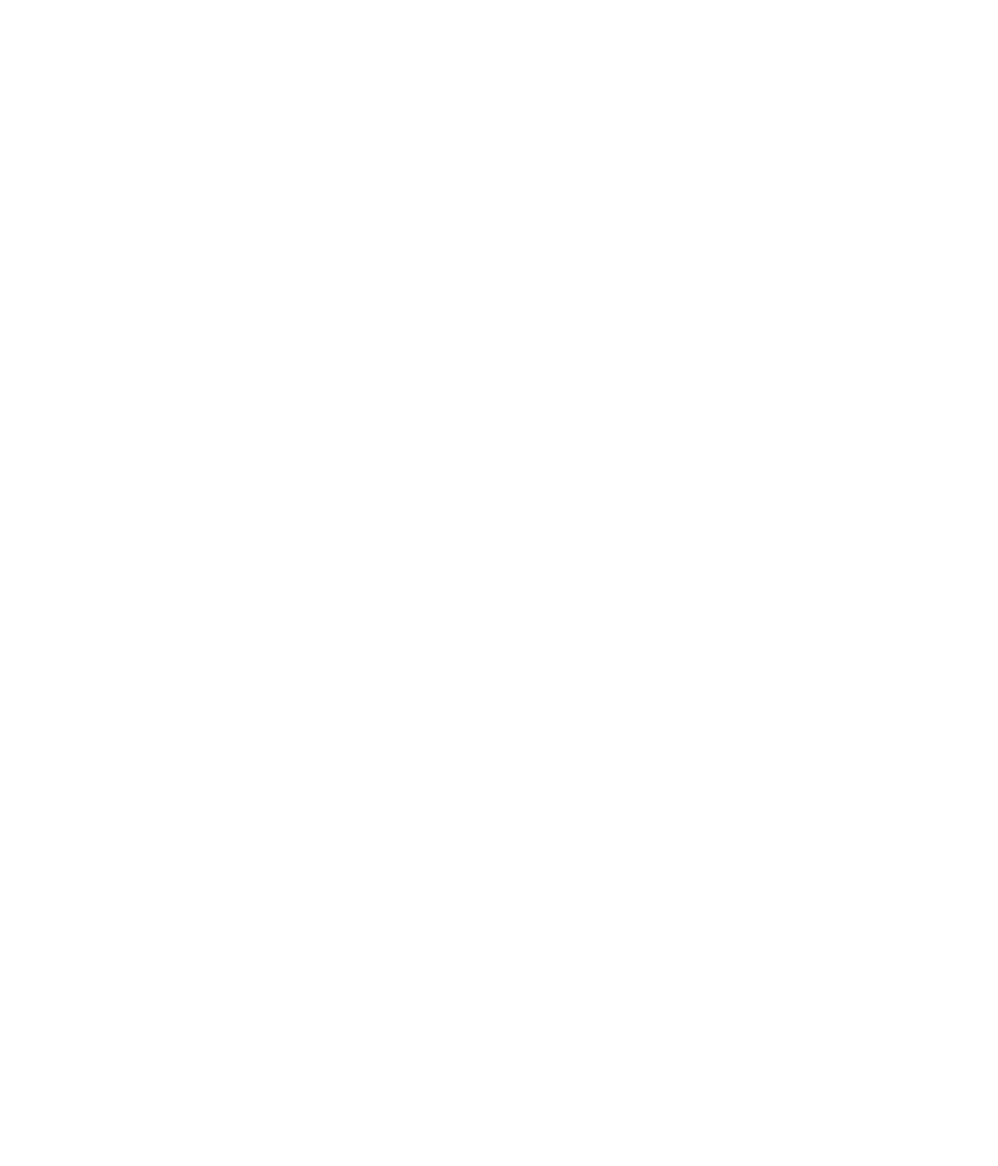
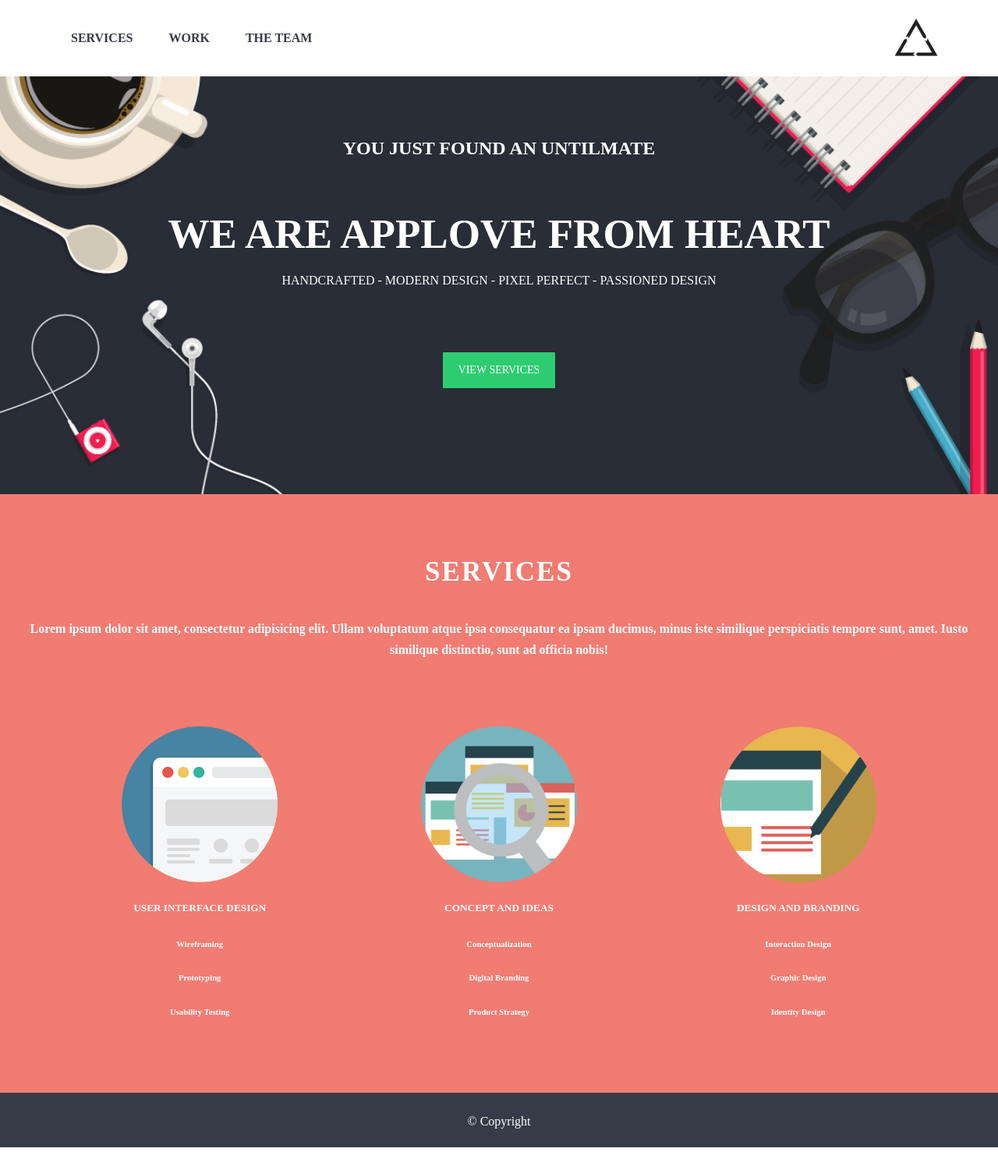
Before and after one commit to milagrosMndoza/Ejercicio_Guiado_ApploveI, a plain HTML site: page index.html in a window 1280 px wide. Shown: the whole page at 78% size. Before the commit the page ends 800 px from the top, so only its background shows below. Drawn offline with Linux system fonts and the light colour scheme; files that its build step writes are made by us from their sources.

Commit message:
Siguiendo las instrucciones del Capitan

```diff
--- a/css/main.css
+++ b/css/main.css
@@ -35,3 +35,85 @@ a {
 a:hover {
   color: #E95853;
 }
+header {
+  position: fixed;
+  background-color: #fff;
+  width: 100%;
+  top: 0;
+}
+
+.menu {
+  padding: 14px 70px;
+  overflow: auto;
+}
+
+.link {
+  font-weight: 700;
+  padding: 21px;
+  display: inline-block;
+}
+
+.logo {
+  float: right;
+}
+
+#home {
+  background-image: url(../images/bg-home.jpg);
+  background-position: center;
+  background-repeat: no-repeat;
+  background-size: cover;
+  height: 554px;
+  /*overflow: hidden;*/
+  text-align: center;
+  margin-top: 80px;
+}
+#home .container {
+  color: #fff;
+  /*padding: 10vh 2em;*/
+  padding: 70px;
+}
+
+.text-home {
+  font-size: 53px;
+}
+.btn-home {
+  /*background: rgb(46, 204, 113);*/
+    background: #2ECC71;
+  color: #fff;
+  padding: 11px 20px;
+  border-radius: 1px;
+  font-weight: 500;
+  text-transform: uppercase;
+  margin-top: 63px;
+  display: inline-block;
+  font-size: 14px;
+  /*transition: .5s all ease;*/
+}
+
+#services {
+  background-color: #f17c72;
+  text-align: center;
+  color: #fff;
+  padding: 70px 7px;
+}
+
+.box-services {
+  display: inline-block;
+  width: 30%;
+  margin-top: 63px;
+  /*padding: 0 2em;*/
+}
+
+.text-services {
+  font-size: 35px;
+  letter-spacing: 2px;
+  /*margin: 42px 0;*/
+}
+
+footer {
+  text-align: center;
+  height: 70px;
+  background-color: #373b47;
+  color: #fff;
+  padding-top: 7px;
+}
--- a/index.html
+++ b/index.html
@@ -3,17 +3,69 @@
 <head>
 	<meta charset="UTF-8">
 	<title>Applove</title>
+	<meta name="viewport" content="width=device-width, initial-scale=1.0">
+	<meta name="description" content="Desarrollo Ejercicio Guiado y Evaluado de la Lección 28: Layout & Grid System">
 	<!-- Importa la fuente del proyecto (Raleway) de Google Fonts (https://fonts.google.com) -->
-
+	<link href="https://fonts.googleapis.com/css?family=Raleway" rel="stylesheet">
 	<!-- Enlaza tu CSS reutilizable aquí (common.css) -->
-
+	<link rel="stylesheet" type="text/css" href="assets/css/common.css">
 	<!-- Enlaza tu CSS del proyecto aquí -->
-
+    <link rel="stylesheet" type="text/css" href="assets/css/main.css">
 </head>
 <body>
 	<!-- Escribe el HTML aquí -->
-
+<!--<div id="top"></div>-->
+<header>
+	<div class="menu container">
+		<a href="#services" class="text-uppercase link">Services</a>
+		<a href="#work" class="text-uppercase link">Work</a>
+		<a href="#team" class="text-uppercase link">The team</a>
+		<a href="#top"><img src="assets/images/logo-r.png" class="logo" alt="Logo" width="70"></a>
+	</div>
+</header>
+<section id="home">
+	<div class="container">
+		<h2>YOU JUST FOUND AN UNTILMATE</h2>
+		<h1 class="text-uppercase text-home mb-0">We are applove from heart</h1>
+		<p class="text-uppercase mt-0">HANDCRAFTED - MODERN DESIGN - PIXEL PERFECT - PASSIONED DESIGN </p>
+		<a href="#services" class="btn-home">View services</a>
+	</div>
+</section>
+<section id="services">
+	<div class="container">
+		<h2 class="text-uppercase text-services mt-0">Services</h2>
+		<h4>Lorem ipsum dolor sit amet, consectetur adipisicing elit. Ullam voluptatum atque ipsa consequatur ea ipsam ducimus, minus iste similique perspiciatis tempore sunt, amet. Iusto similique distinctio, sunt ad officia nobis!</h4>
+		<div class="box-services">
+			<img src="assets/images/website.png" alt="" width='200'>
+			<h5 class="mb-0">USER INTERFACE DESIGN</h5>
+			<h6 class="m-0">Wireframing</h6>
+			<h6 class="m-0">Prototyping</h6>
+			<h6 class="m-0">Usability Testing</h6>
+		</div>
+		<div class="box-services">
+			<img src="assets/images/img-1.png" alt="" width='200'>
+			<h5 class="mb-0">CONCEPT AND IDEAS</h5>
+			<h6 class="m-0">Conceptualization</h6>
+			<h6 class="m-0">Digital Branding</h6>
+			<h6 class="m-0">Product Strategy</h6>
+		</div>
+		<div class="box-services">
+			<img src="assets/images/lapiz.png" alt="" width='200'>
+			<h5 class="mb-0">DESIGN AND BRANDING</h5>
+			<h6 class="m-0">Interaction Design</h6>
+			<h6 class="m-0">Graphic Design</h6>
+			<h6 class="m-0">Identity Design</h6>
+		</div>
+	</div>
+</section>
+<footer>
+	<div class="container">
+		<p>&copy; Copyright</p>
+		<small>Desarrollado por Milagros Mendoza</small>
+	</div>
+</footer>
 	<!-- Enlaza tu JS aquí -->
+<script type="text/javascript" src="assets/js/app.js"></script>
 
 </body>
 </html>
```
